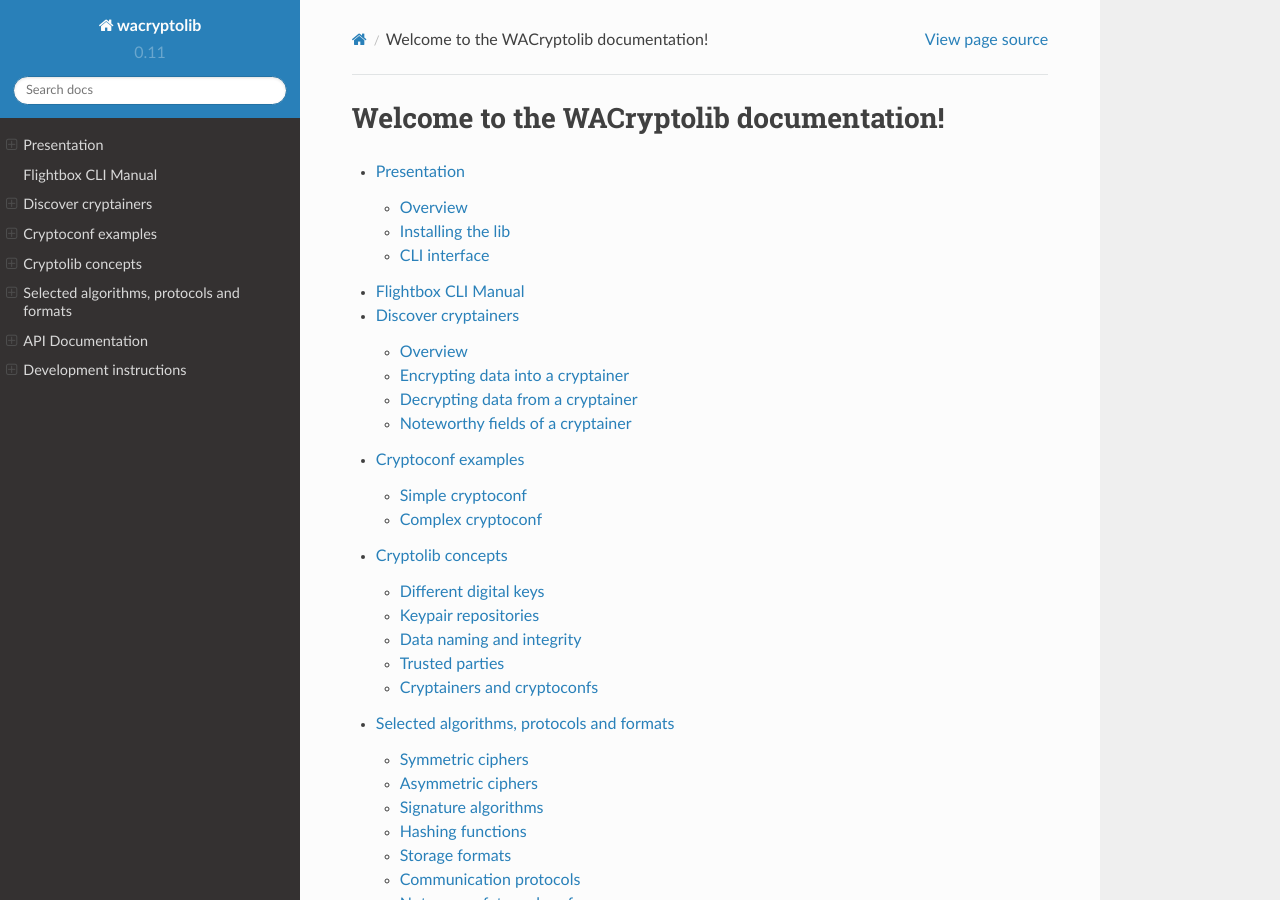
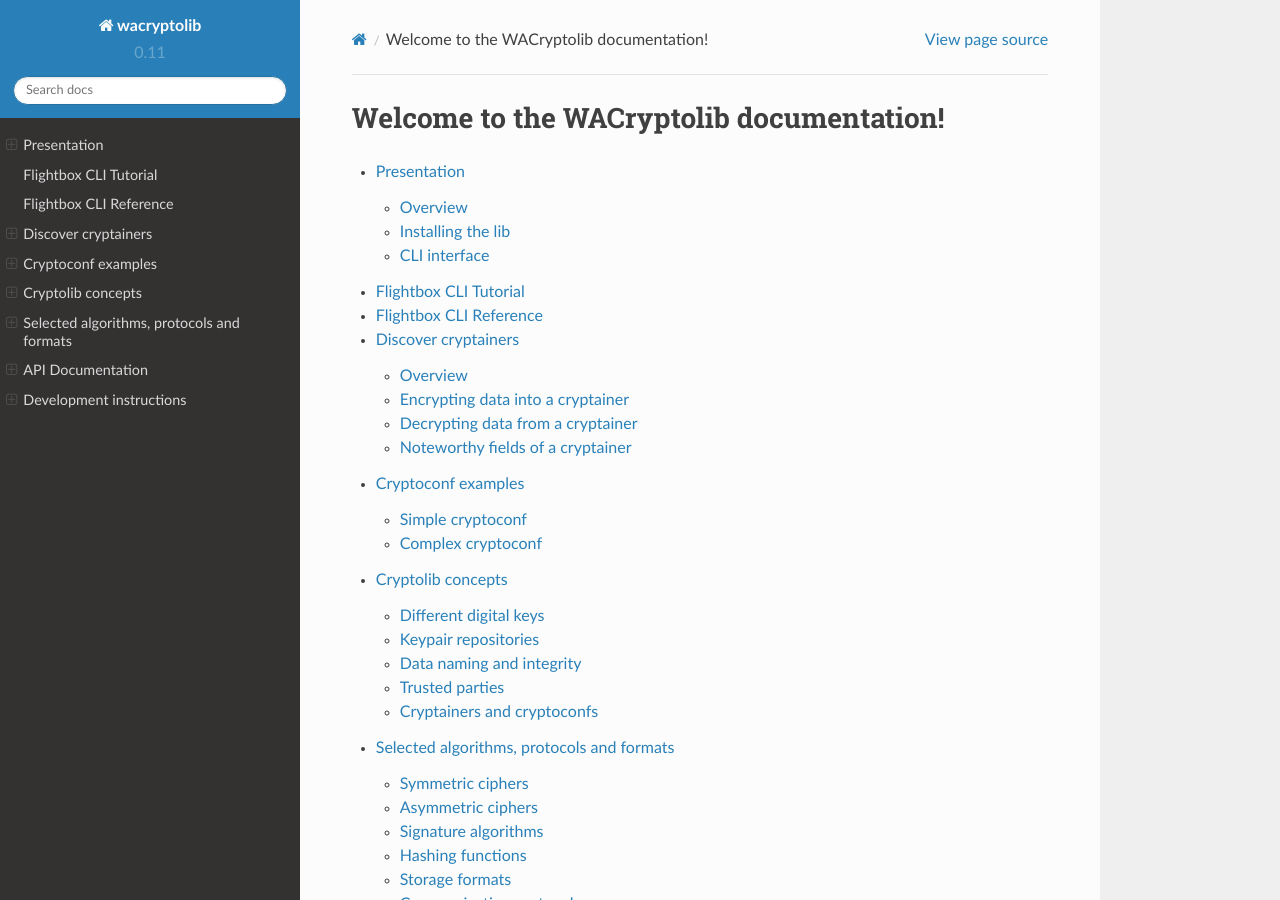
Before and after one commit to WitnessAngel/witness-angel-cryptolib, a Sphinx documentation site: the page built from docs/index.rst, in a window 1280 px wide and 900 px high. Built offline with Sphinx 7.4.7 and the Read the Docs theme 2.0.0, drawn with Linux system fonts in a browser that asks for light colours.

Commit message:
Add sphinxcontrib.programoutput utility

```diff
--- a/docs/conf.py
+++ b/docs/conf.py
@@ -37,7 +37,7 @@
 # Add any Sphinx extension module names here, as strings. They can be
 # extensions coming with Sphinx (named 'sphinx.ext.*') or your custom
 # ones.
-extensions = ["sphinx.ext.autodoc", "sphinx_autodoc_typehints", "sphinx_rtd_theme", 'sphinx_click']
+extensions = ["sphinx.ext.autodoc", "sphinx_autodoc_typehints", "sphinx_rtd_theme", 'sphinx_click', 'sphinxcontrib.programoutput']
 
 # Add any paths that contain templates here, relative to this directory.
 templates_path = ["_templates"]
--- /dev/null
+++ b/docs/flightbox_cli_manual.rst
@@ -0,0 +1,6 @@
+Flightbox CLI Reference
+===================================
+
+.. click:: wacryptolib.cli:wacryptolib_cli
+   :prog: Flightbox command
+   :nested: full
--- /dev/null
+++ b/docs/flightbox_cli_tutorial.rst
@@ -0,0 +1,4 @@
+Flightbox CLI Tutorial
+===================================
+
+.. command-output:: flightbox -h
--- a/docs/index.rst
+++ b/docs/index.rst
@@ -7,7 +7,8 @@
    :maxdepth: 2
 
    Presentation<readme>
-   flightbox_cli
+   flightbox_cli_tutorial
+   flightbox_cli_manual
    cryptainer_explanations
    cryptoconf_examples
    concepts
--- a/pyproject.toml
+++ b/pyproject.toml
@@ -82,6 +82,7 @@
 sphinx-autodoc-typehints = ">=1.17.0"
 sphinx_rtd_theme = ">=1.0.0"
 sphinx-click = "^4.4.0"
+sphinxcontrib-programoutput = "^0.17"
 toml = ">=0.10.2"
 
 # Install these with pip for manual benchmarks
```
Also changed, not shown: 2 other files.
